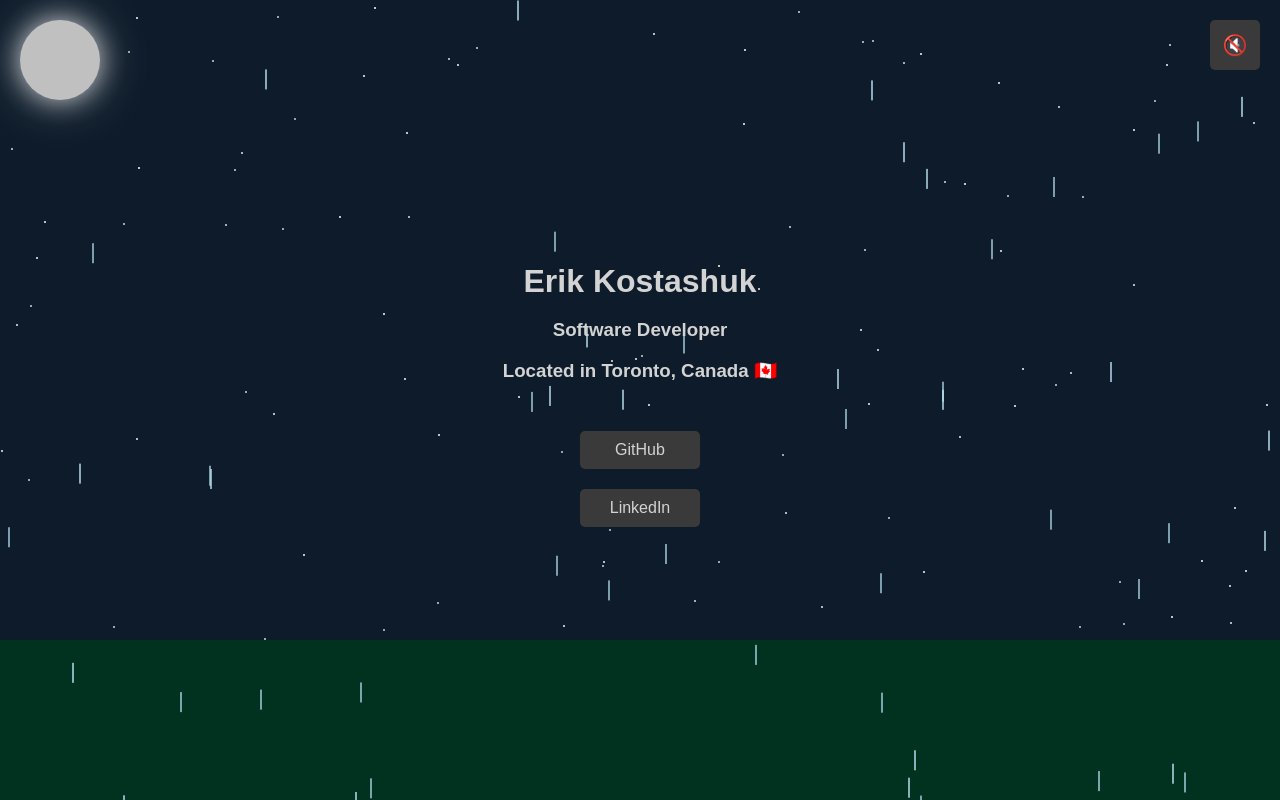
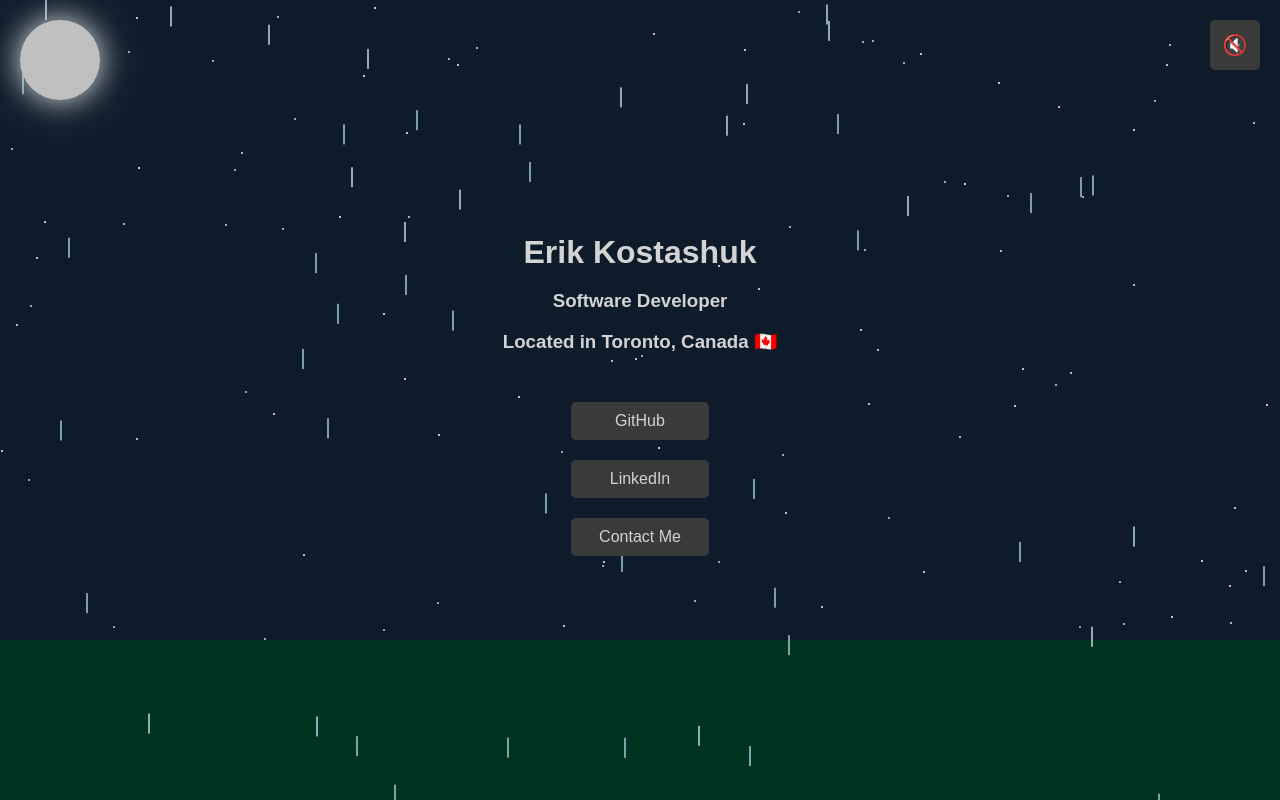
Before and after one commit to erikkostashuk/erikkostashukdev, a React (Create React App) app: page / in a window 1280 px wide. Built offline with nearby package versions, Linux system fonts and the light colour scheme.

Commit message:
restructure app

```diff
--- a/src/App.js
+++ b/src/App.js
@@ -1,129 +1,30 @@
-import React, { useState, useEffect } from 'react';
+import React, { useState } from 'react';
 import './App.css';
+import Header from './components/Header';
+import Links from './components/Links';
+import Moon from './components/Moon';
+import Raindrops from './components/Raindrops';
+import Stars from './components/Stars';
+import YouTubePlayer from './components/YouTubePlayer';
 
 function App() {
-  // State to control audio muting
   const [isMuted, setIsMuted] = useState(true);
-  const [player, setPlayer] = useState(null);
-  const [stars, setStars] = useState([]);
 
-  // Load the YouTube IFrame API
-  useEffect(() => {
-    // Called when the YouTube player is ready
-    const onPlayerReady = (event) => {
-      if (isMuted) {
-        event.target.mute();
-      } else {
-        event.target.unMute();
-      }
-      event.target.playVideo();
-    };
-
-    // This function creates an <iframe> (and YouTube player) after the API code downloads
-    window.onYouTubeIframeAPIReady = function() {
-      const ytPlayer = new window.YT.Player('yt-player', {
-        videoId: 'f02mOEt11OQ',
-        events: {
-          onReady: onPlayerReady,
-        },
-        playerVars: {
-          autoplay: 1,
-          loop: 1,
-          playlist: 'f02mOEt11OQ',
-          mute: 1,
-        },
-      });
-      setPlayer(ytPlayer);
-    };
-
-    // Load YouTube API script
-    const tag = document.createElement('script');
-    tag.src = 'https://www.youtube.com/iframe_api';
-    const firstScriptTag = document.getElementsByTagName('script')[0];
-    firstScriptTag.parentNode.insertBefore(tag, firstScriptTag);
-  }, [isMuted]);
-
-  // Toggle mute state
   const toggleMute = () => {
-    if (player) {
-      if (isMuted) {
-        player.unMute();
-      } else {
-        player.mute();
-      }
-      setIsMuted(!isMuted);
-    }
+    setIsMuted(!isMuted);
   };
-
-  // Generate raindrop elements with random colors
-  const raindrops = Array.from({ length: 50 }, (_, index) => {
-    const raindropClass = Math.random() < 0.5 ? 'raindrop light-blue' : 'raindrop lighter-blue';
-    return (
-      <div
-        key={index}
-        className={raindropClass}
-        style={{
-          left: `${Math.random() * 100}vw`,
-          animationDuration: `${0.5 + Math.random() * 1.5}s`,
-          animationDelay: `${Math.random() * 2}s`,
-        }}
-      ></div>
-    );
-  });
-
-  // Generate star elements only once
-  useEffect(() => {
-    const generatedStars = Array.from({ length: 100 }, (_, index) => {
-      return (
-        <div
-          key={index}
-          className="star"
-          style={{
-            top: `${Math.random() * 80}vh`,
-            left: `${Math.random() * 100}vw`,
-            animationDelay: `${Math.random() * 2}s`,
-          }}
-        ></div>
-      );
-    });
-    setStars(generatedStars);
-  }, []);
 
   return (
     <div className="app">
-      {/* YouTube player */}
-      <div id="yt-player" className="youtube-player"></div>
-
-      {/* Button to toggle audio mute */}
+      <YouTubePlayer isMuted={isMuted} />
       <button className="audio-control" onClick={toggleMute}>
         {isMuted ? '🔇' : '♪'}
       </button>
-
-      {/* Moon element as a link */}
-      <a href="https://erikkostashuk.dev" rel="noopener noreferrer">
-        <div className="moon"></div>
-      </a>
-
-      <div className="rain-container">
-        {raindrops}
-      </div>
-
-      {/* Stars container */}
-      <div className="star-container">
-        {stars}
-      </div>
-
-      <div className="header">
-        <h1>Erik Kostashuk</h1>
-        <h3>Software Developer</h3>
-        <h3>Located in Toronto, Canada 🇨🇦</h3>
-      </div>
-      <div className="links">
-        <a href="https://github.com/erikkostashuk" target="_blank" rel="noopener noreferrer">GitHub</a>
-        <a href="https://linkedin.com/in/erikkostashuk" target="_blank" rel="noopener noreferrer">LinkedIn</a>
-      </div>
-
-      {/* Grass element */}
+      <Moon />
+      <Raindrops />
+      <Stars />
+      <Header />
+      <Links />
       <div className="grass"></div>
     </div>
   );
--- /dev/null
+++ b/src/components/Header.js
@@ -0,0 +1,13 @@
+import React from 'react';
+
+const Header = () => {
+  return (
+    <div className="header">
+      <h1>Erik Kostashuk</h1>
+      <h3>Software Developer</h3>
+      <h3>Located in Toronto, Canada 🇨🇦</h3>
+    </div>
+  );
+};
+
+export default Header;
--- /dev/null
+++ b/src/components/Links.js
@@ -0,0 +1,13 @@
+import React from 'react';
+
+const Links = () => {
+  return (
+    <div className="links">
+      <a href="https://github.com/erikkostashuk" target="_blank" rel="noopener noreferrer">GitHub</a>
+      <a href="https://linkedin.com/in/erikkostashuk" target="_blank" rel="noopener noreferrer">LinkedIn</a>
+      <a href="mailto:erikkostashuk@gmail.com" target="_blank" rel="noopener noreferrer">Contact Me</a>
+    </div>
+  );
+};
+
+export default Links;
--- /dev/null
+++ b/src/components/Moon.js
@@ -0,0 +1,11 @@
+import React from 'react';
+
+const Moon = () => {
+  return (
+    <a href="https://erikkostashuk.dev" rel="noopener noreferrer">
+      <div className="moon"></div>
+    </a>
+  );
+};
+
+export default Moon;
--- /dev/null
+++ b/src/components/Raindrops.js
@@ -0,0 +1,22 @@
+import React from 'react';
+
+const Raindrops = () => {
+  const raindrops = Array.from({ length: 50 }, (_, index) => {
+    const raindropClass = Math.random() < 0.5 ? 'raindrop light-blue' : 'raindrop lighter-blue';
+    return (
+      <div
+        key={index}
+        className={raindropClass}
+        style={{
+          left: `${Math.random() * 100}vw`,
+          animationDuration: `${0.5 + Math.random() * 1.5}s`,
+          animationDelay: `${Math.random() * 2}s`,
+        }}
+      ></div>
+    );
+  });
+
+  return <div className="rain-container">{raindrops}</div>;
+};
+
+export default Raindrops;
--- /dev/null
+++ b/src/components/Stars.js
@@ -0,0 +1,23 @@
+import React, { useMemo } from 'react';
+
+const Stars = () => {
+  const stars = useMemo(() => {
+    return Array.from({ length: 100 }, (_, index) => {
+      return (
+        <div
+          key={index}
+          className="star"
+          style={{
+            top: `${Math.random() * 80}vh`,
+            left: `${Math.random() * 100}vw`,
+            animationDelay: `${Math.random() * 2}s`,
+          }}
+        ></div>
+      );
+    });
+  }, []);
+
+  return <div className="star-container">{stars}</div>;
+};
+
+export default Stars;
--- /dev/null
+++ b/src/components/YouTubePlayer.js
@@ -0,0 +1,45 @@
+import React, { useEffect, useRef } from 'react';
+
+const YouTubePlayer = ({ isMuted }) => {
+  const playerRef = useRef(null);
+
+  useEffect(() => {
+    window.onYouTubeIframeAPIReady = function() {
+      playerRef.current = new window.YT.Player('yt-player', {
+        videoId: 'f02mOEt11OQ',
+        events: {
+          onReady: onPlayerReady,
+        },
+        playerVars: {
+          autoplay: 1,
+          loop: 1,
+          playlist: 'f02mOEt11OQ',
+          mute: 1,
+        },
+      });
+    };
+
+    const tag = document.createElement('script');
+    tag.src = 'https://www.youtube.com/iframe_api';
+    const firstScriptTag = document.getElementsByTagName('script')[0];
+    firstScriptTag.parentNode.insertBefore(tag, firstScriptTag);
+  }, []);
+
+  useEffect(() => {
+    if (playerRef.current) {
+      if (isMuted) {
+        playerRef.current.mute();
+      } else {
+        playerRef.current.unMute();
+      }
+    }
+  }, [isMuted]);
+
+  const onPlayerReady = (event) => {
+    event.target.playVideo();
+  };
+
+  return <div id="yt-player" className="youtube-player"></div>;
+};
+
+export default YouTubePlayer;
```
Also changed, not shown: public/manifest.json, public/robots.txt, 1 other file (tests, documents, lock files or other folders).
